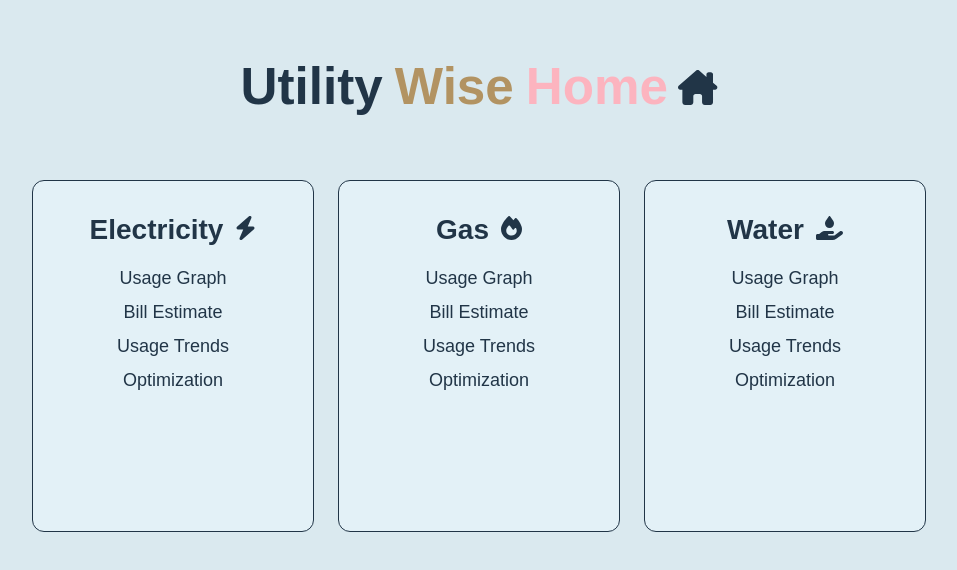
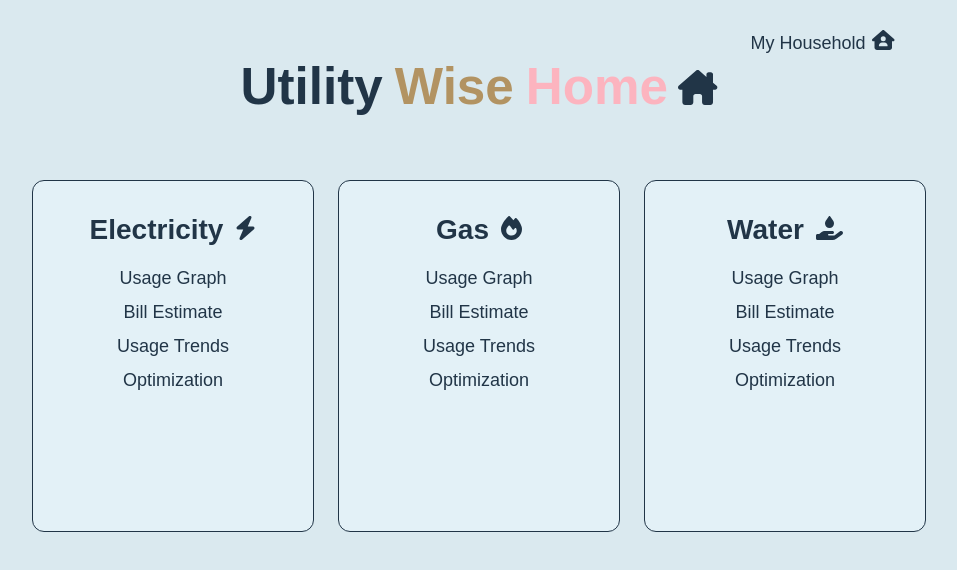
Before and after one commit to Elyzavetka/utility_wise_home, a React (Vite) app in the folder frontend/: page / in a window 1280 px wide. Shown: the top 570 px of the page, without its empty margins (161-1118 px from the left). Built offline with nearby package versions, Linux system fonts and the light colour scheme.

Commit message:
feat: add 'My Household' button with icon and link to household page

```diff
--- a/frontend/package.json
+++ b/frontend/package.json
@@ -12,6 +12,7 @@
   "dependencies": {
     "@apollo/client": "^3.11.10",
     "@fortawesome/fontawesome-svg-core": "^6.6.0",
+    "@fortawesome/free-regular-svg-icons": "^6.7.2",
     "@fortawesome/free-solid-svg-icons": "^6.6.0",
     "@fortawesome/react-fontawesome": "^0.2.2",
     "graphql": "^16.9.0",
--- a/frontend/src/pages/Home/Home.module.css
+++ b/frontend/src/pages/Home/Home.module.css
@@ -29,3 +29,31 @@ h1 {
   align-items: center;
   margin-top: 10px;
 }
+
+.householdBtn {
+  display: flex;
+  align-items: center;
+  gap: 6px;
+  padding: 10px 15px;
+  font-size: 18px;
+  background-color: transparent;
+  border: none;
+  color: #213547;
+  border-radius: 8px;
+  cursor: pointer;
+  transition: 0.3s;
+  position: fixed;
+  top: 20px;
+  right: 210px;
+  z-index: 1000;
+}
+
+.householdBtn:hover {
+  background-color: #ddf3fb;
+  color: #213547;
+}
+
+.householdBtn .houseUserIcon {
+  font-size: 20px;
+  transform: translateY(-4px);
+}
--- a/frontend/src/pages/Home/Home.tsx
+++ b/frontend/src/pages/Home/Home.tsx
@@ -1,9 +1,11 @@
 import { FontAwesomeIcon } from "@fortawesome/react-fontawesome";
 import { faHouseChimney } from "@fortawesome/free-solid-svg-icons";
+import { faHouseUser } from "@fortawesome/free-solid-svg-icons";
 import Electricity from "../../components/Electricity /Electricity";
 import Gas from "../../components/Gas/Gas";
 import Water from "../../components/Water/Water";
 import styles from "./Home.module.css";
+import { Link } from "react-router-dom";
 
 export const Home = () => {
   return (
@@ -18,6 +20,13 @@ export const Home = () => {
         <Electricity />
         <Gas />
         <Water />
+        <Link to="/house-hold" className={styles.householdBtn}>
+          My Household
+          <FontAwesomeIcon
+            icon={faHouseUser}
+            className={styles.houseUserIcon}
+          />
+        </Link>
       </div>
     </>
   );
```
Also changed, not shown: 1 other file (tests, documents, lock files or other folders).
